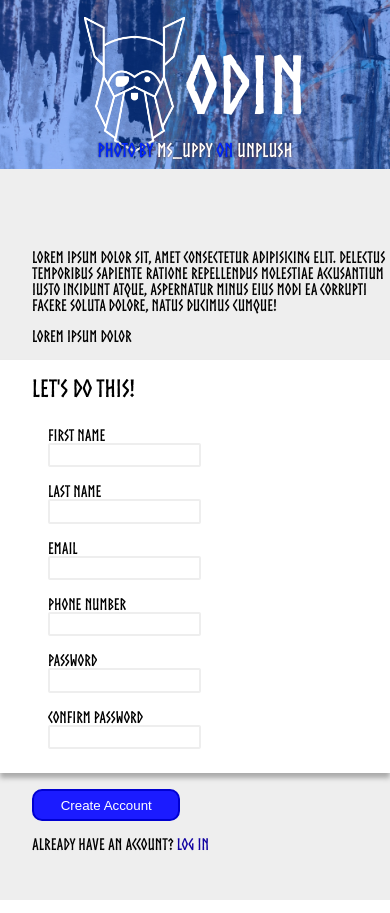
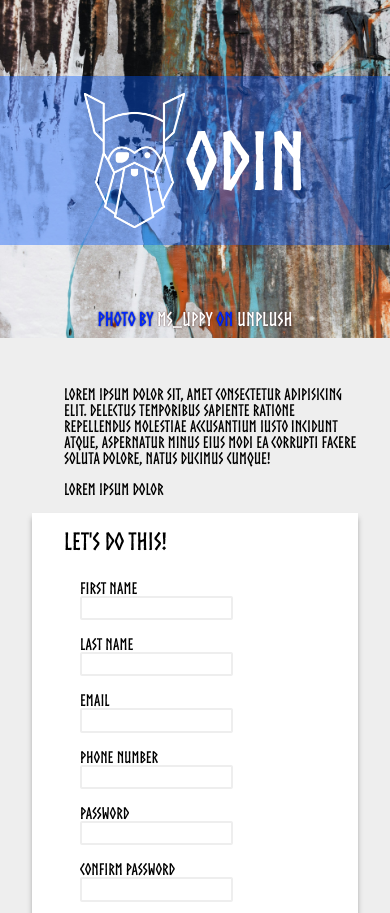
Before and after one commit to Melmaciano/Sign-up-Form, a plain HTML site: page index.html in a window 390 px wide. Shown: the top 913 px of the page. Drawn offline with Linux system fonts and the light colour scheme; files whose address does not match are found by name.

Commit message:
Update style.css

```diff
--- a/style.css
+++ b/style.css
@@ -260,6 +260,10 @@ button:active {
     }
 
     main {
-        padding-bottom: 2em;
+        padding: 2em;
+    }
+
+    .background-image {
+        height: 40vh;
     }
 }
```
